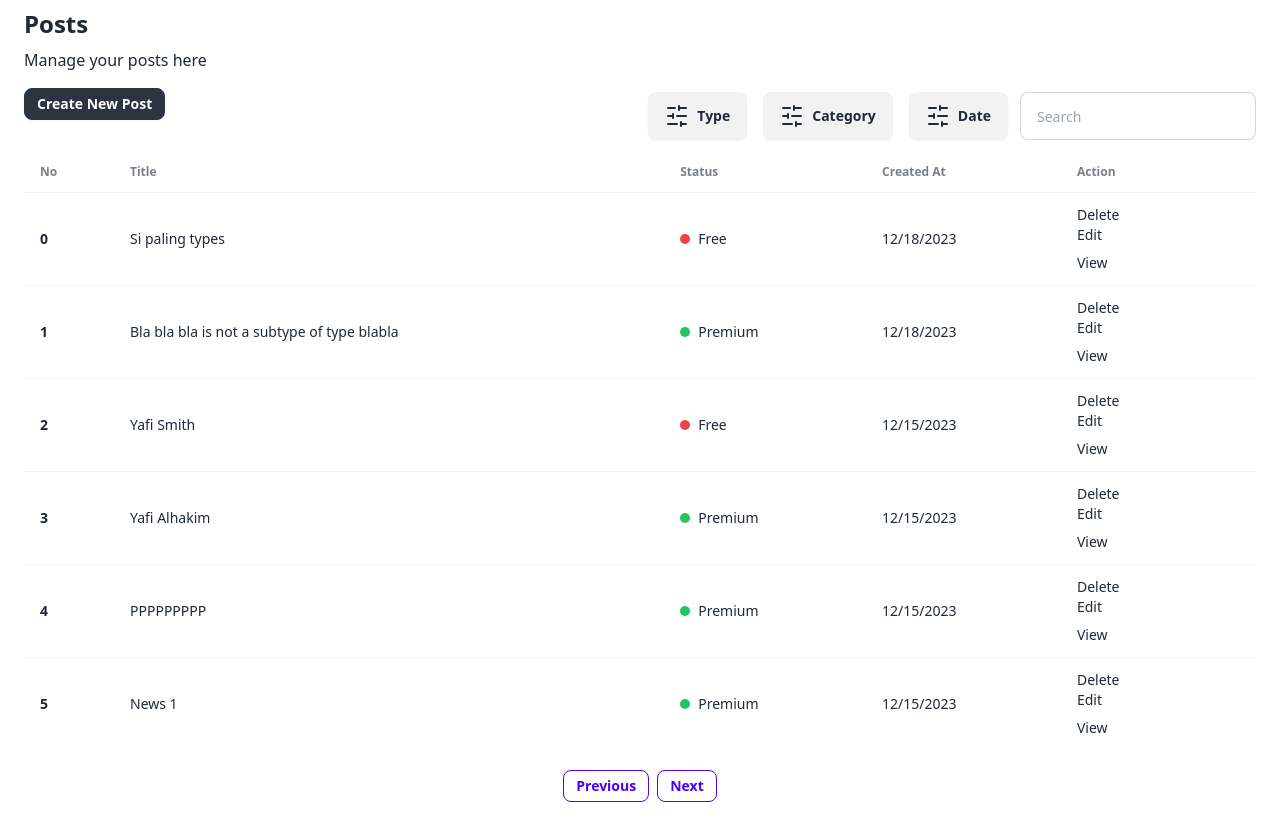
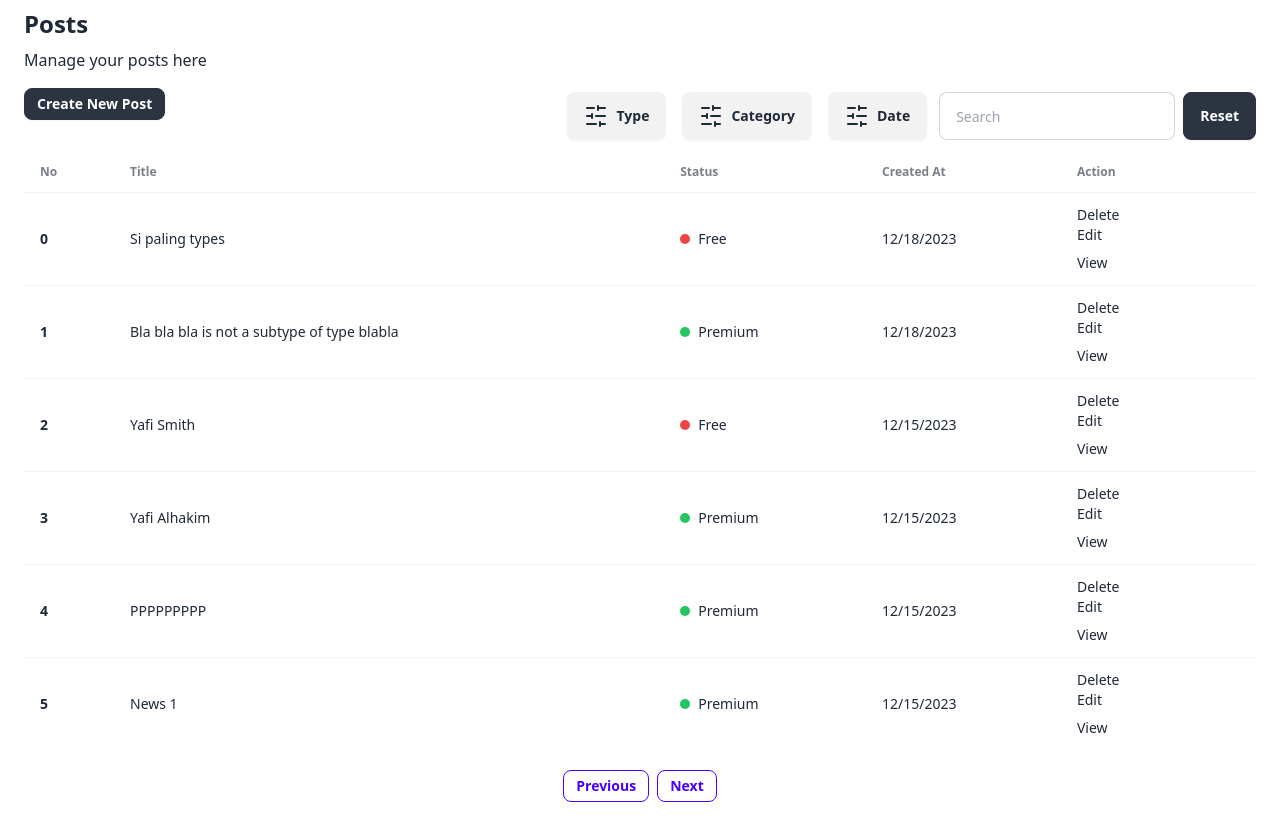
Before and after one commit to yaffalhakim1/medium-but-lite, a Next.js app: page /admin/posts in a window 1280 px wide. Built offline with nearby package versions, Linux system fonts and the light colour scheme; data requests are answered from the project's data file.

Commit message:
feat(admin): add reset option for filters

```diff
--- a/lib/useNews.ts
+++ b/lib/useNews.ts
@@ -16,7 +16,7 @@ export const useNews = (filters: NewsFilters) => {
 
   let url = `${BASE_URL}/news?`;
   if (search) url += `q=${search}&`;
-  if (premium) url += `isPremium=${premium}&`;
+  if (premium !== undefined) url += `isPremium=${premium}&`;
   if (category && category.length > 0) url += `category=${category.join(",")}`;
   if (sortByDate) url += `&_sort=created_at&_order=${sortByDate}`;
   if (page) url += `&_page=${page}`;
--- a/pages/admin/posts/index.tsx
+++ b/pages/admin/posts/index.tsx
@@ -28,6 +28,15 @@ export default function PostPage() {
       sortByDate,
       page: currentPage,
     });
+
+  const handleResetFilters = () => {
+    newsResetFilters();
+    setSearch("");
+    setType(undefined);
+    setSelectedCat([]);
+    setSortByDate("desc");
+    setCurrentPage(1);
+  };
 
   const handleNextPage = () => {
     setCurrentPage((prevPage) => prevPage + 1);
@@ -117,6 +126,12 @@ export default function PostPage() {
               className="input input-neutral input-md input-bordered"
               onChange={(e) => setSearch(e.target.value)}
             />
+            <button
+              onClick={handleResetFilters}
+              className="btn btn-neutral  text-white"
+            >
+              Reset
+            </button>
           </div>
           <div className="form-control"></div>
         </div>
```
